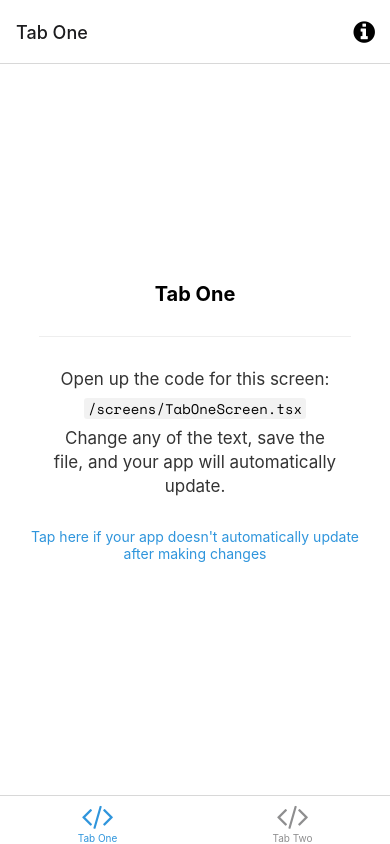
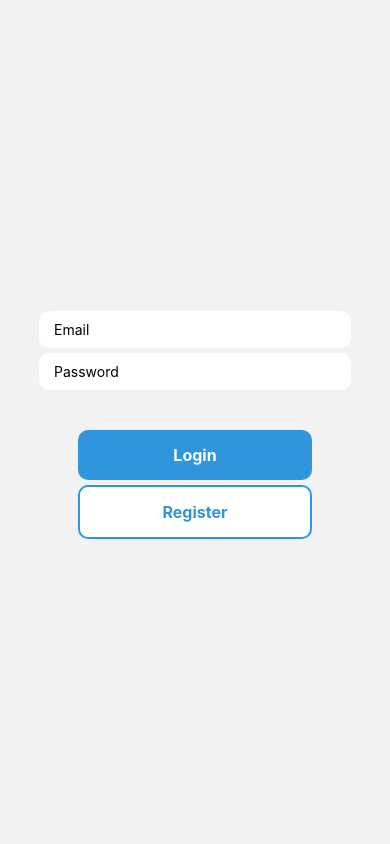
Before and after one commit to CIRR14/dibby-mobile, a React Native app: screen /Login in a window 390 px wide. Built offline with nearby package versions, Linux system fonts and the light colour scheme; what expo-linking would draw is missing.

Commit message:
initial commit and login page UI

```diff
--- a/navigation/index.tsx
+++ b/navigation/index.tsx
@@ -12,6 +12,8 @@ import { ColorSchemeName, Pressable } from 'react-native';
 
 import Colors from '../constants/Colors';
 import useColorScheme from '../hooks/useColorScheme';
+import HomeScreen from '../screens/HomeScreen';
+import LoginScreen from '../screens/LoginScreen';
 import ModalScreen from '../screens/ModalScreen';
 import NotFoundScreen from '../screens/NotFoundScreen';
 import TabOneScreen from '../screens/TabOneScreen';
@@ -38,11 +40,12 @@ const Stack = createNativeStackNavigator<RootStackParamList>();
 function RootNavigator() {
   return (
     <Stack.Navigator>
-      <Stack.Screen name="Root" component={BottomTabNavigator} options={{ headerShown: false }} />
-      <Stack.Screen name="NotFound" component={NotFoundScreen} options={{ title: 'Oops!' }} />
+      <Stack.Screen name="Login" component={LoginScreen} options={{ headerShown: false }} />
+      <Stack.Screen name="Home" component={HomeScreen} options={{ headerShown: false }} />
+      {/* <Stack.Screen name="NotFound" component={NotFoundScreen} options={{ title: 'Oops!' }} />
       <Stack.Group screenOptions={{ presentation: 'modal' }}>
         <Stack.Screen name="Modal" component={ModalScreen} />
-      </Stack.Group>
+      </Stack.Group> */}
     </Stack.Navigator>
   );
 }
--- a/package.json
+++ b/package.json
@@ -15,8 +15,8 @@
   "dependencies": {
     "@expo/vector-icons": "^13.0.0",
     "@react-navigation/bottom-tabs": "^6.0.5",
-    "@react-navigation/native": "^6.0.2",
-    "@react-navigation/native-stack": "^6.1.0",
+    "@react-navigation/native": "^6.0.12",
+    "@react-navigation/native-stack": "^6.8.0",
     "expo": "~46.0.9",
     "expo-asset": "~8.6.1",
     "expo-constants": "~13.2.4",
@@ -26,6 +26,7 @@
     "expo-status-bar": "~1.4.0",
     "expo-system-ui": "~1.3.0",
     "expo-web-browser": "~11.0.0",
+    "firebase": "^9.9.4",
     "react": "18.0.0",
     "react-dom": "18.0.0",
     "react-native": "0.69.5",
--- /dev/null
+++ b/screens/HomeScreen.tsx
@@ -0,0 +1,14 @@
+import { StyleSheet, Text, View } from 'react-native'
+import React from 'react'
+
+const HomeScreen = () => {
+    return (
+        <View>
+            <Text>HomeScreen</Text>
+        </View>
+    )
+}
+
+export default HomeScreen
+
+const styles = StyleSheet.create({})
--- /dev/null
+++ b/screens/LoginScreen.tsx
@@ -0,0 +1,89 @@
+import { KeyboardAvoidingView, StyleSheet, Text, TextInput, TouchableOpacity, View } from 'react-native'
+import React, { useState } from 'react'
+
+const LoginScreen = () => {
+    const [email, setEmail] = useState("");
+    const [password, setPassword] = useState("");
+
+    return (
+        <KeyboardAvoidingView style={styles.container}
+            behavior="padding">
+            <View style={styles.inputContainer}>
+                <TextInput
+                    placeholder="Email"
+                    value={email}
+                    onChangeText={text => setEmail(text)}
+                    style={styles.input}
+                />
+
+                <TextInput
+                    placeholder="Password"
+                    value={password}
+                    onChangeText={text => setPassword(text)}
+                    style={styles.input}
+                    secureTextEntry
+                />
+            </View>
+
+            <View style={styles.buttonContainer}>
+                <TouchableOpacity style={styles.button} onPress={() => { }}>
+                    <Text style={styles.buttonText} > Login </Text>
+                </TouchableOpacity>
+
+                <TouchableOpacity style={[styles.button, styles.buttonOutline]} onPress={() => { }}>
+                    <Text style={styles.buttonOutlineText} > Register </Text>
+                </TouchableOpacity>
+
+            </View>
+        </KeyboardAvoidingView>
+    )
+}
+
+export default LoginScreen
+
+const styles = StyleSheet.create({
+    container: {
+        flex: 1,
+        justifyContent: 'center',
+        alignItems: 'center'
+    },
+    inputContainer: {
+        width: '80%'
+    },
+    input: {
+        backgroundColor: 'white',
+        paddingHorizontal: 15,
+        paddingVertical: 10,
+        borderRadius: 10,
+        marginTop: 5,
+    },
+    buttonContainer: {
+        width: '60%',
+        justifyContent: 'center',
+        alignItems: 'center',
+        marginTop: 40,
+    },
+    button: {
+        backgroundColor: '#2f95dc',
+        width: '100%',
+        padding: 15,
+        borderRadius: 10,
+        alignItems: 'center',
+    },
+    buttonOutline: {
+        backgroundColor: 'white',
+        marginTop: 5,
+        borderColor: '#2f95dc',
+        borderWidth: 2,
+    },
+    buttonText: {
+        color: "white",
+        fontWeight: '700',
+        fontSize: 16,
+    },
+    buttonOutlineText: {
+        color: '#2f95dc',
+        fontWeight: '700',
+        fontSize: 16,
+    },
+})
--- a/types.tsx
+++ b/types.tsx
@@ -9,7 +9,7 @@ import { NativeStackScreenProps } from '@react-navigation/native-stack';
 
 declare global {
   namespace ReactNavigation {
-    interface RootParamList extends RootStackParamList {}
+    interface RootParamList extends RootStackParamList { }
   }
 }
 
@@ -17,6 +17,8 @@ export type RootStackParamList = {
   Root: NavigatorScreenParams<RootTabParamList> | undefined;
   Modal: undefined;
   NotFound: undefined;
+  Home: undefined;
+  Login: undefined;
 };
 
 export type RootStackScreenProps<Screen extends keyof RootStackParamList> = NativeStackScreenProps<
```
Also changed, not shown: 1 other file (tests, documents, lock files or other folders).
